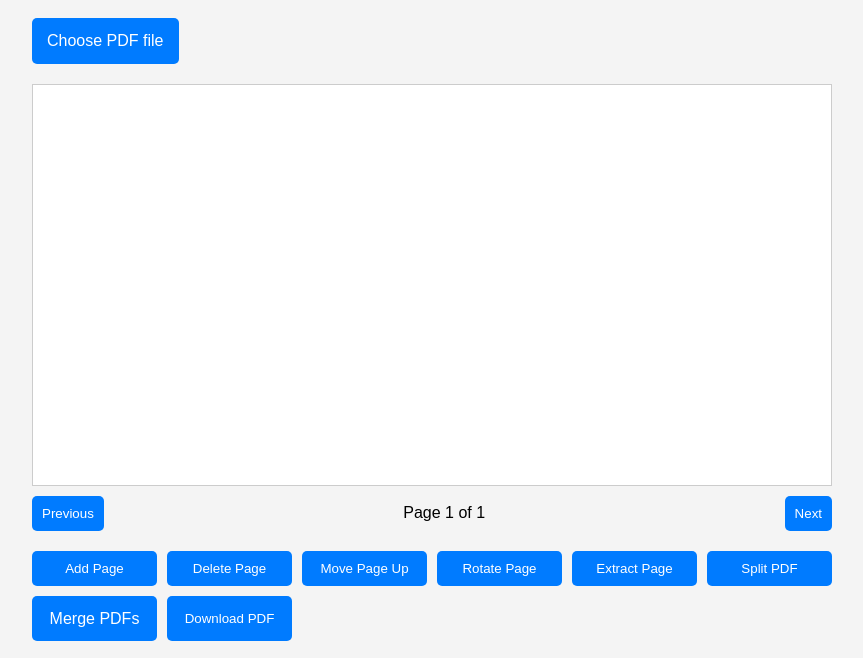
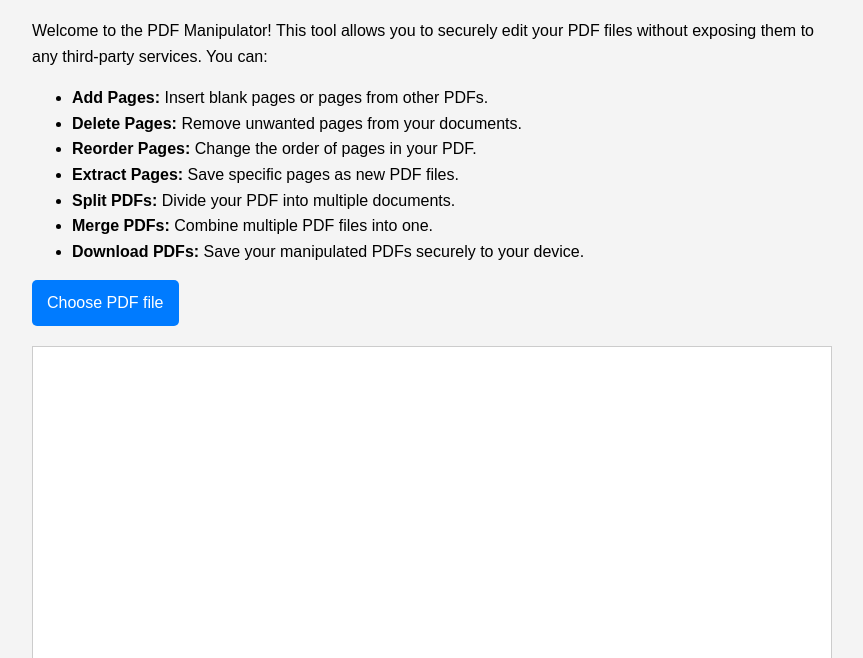
Before and after one commit to Neural-Nirvana/privpdf, a plain HTML site: page index.html in a window 1280 px wide. Shown: the part 96-754 px from the top of the page, without its empty margins (208-1071 px from the left). Drawn offline with Linux system fonts and the light colour scheme; a script that the page names is missing.

Commit message:
added description

```diff
--- a/index.html
+++ b/index.html
@@ -3,7 +3,10 @@
 <head>
     <meta charset="UTF-8">
     <meta name="viewport" content="width=device-width, initial-scale=1.0">
-    <title>PDF Manipulator</title>
+    <title>PDF Manipulator - Edit, Merge, Split, and Download PDFs Securely</title>
+    <meta name="description" content="Easily manipulate your PDF files online. Add, delete, reorder, extract, split, and merge PDFs without exposing your documents to third parties.">
+    <meta name="keywords" content="PDF manipulator, edit PDF, merge PDF, split PDF, extract PDF, secure PDF editing, online PDF tools">
+    <meta name="author" content="Your Name">
     <link rel="stylesheet" href="styles.css">
 
     <!-- Include PDF.js library -->
@@ -13,10 +16,26 @@
     <!-- Include PDF-Lib library -->
     <script src="https://unpkg.com/pdf-lib@1.17.1/dist/pdf-lib.min.js"></script>
 
+    <!-- Open Graph Meta Tags for Social Media Sharing -->
+    <meta property="og:title" content="PDF Manipulator">
+    <meta property="og:description" content="Manipulate your PDF files securely without exposing them to third parties.">
+    <meta property="og:image" content="path/to/your/image.jpg"> <!-- Replace with your image path -->
+    <meta property="og:url" content="https://yourwebsite.com"> <!-- Replace with your website URL -->
+    <meta property="og:type" content="website">
 </head>
 <body>
     <div class="container">
         <h1>PDF Manipulator</h1>
+        <p>Welcome to the PDF Manipulator! This tool allows you to securely edit your PDF files without exposing them to any third-party services. You can:</p>
+        <ul>
+            <li><strong>Add Pages:</strong> Insert blank pages or pages from other PDFs.</li>
+            <li><strong>Delete Pages:</strong> Remove unwanted pages from your documents.</li>
+            <li><strong>Reorder Pages:</strong> Change the order of pages in your PDF.</li>
+            <li><strong>Extract Pages:</strong> Save specific pages as new PDF files.</li>
+            <li><strong>Split PDFs:</strong> Divide your PDF into multiple documents.</li>
+            <li><strong>Merge PDFs:</strong> Combine multiple PDF files into one.</li>
+            <li><strong>Download PDFs:</strong> Save your manipulated PDFs securely to your device.</li>
+        </ul>
         <div class="file-input-wrapper">
             <input type="file" id="pdfInput" accept=".pdf">
             <label for="pdfInput">Choose PDF file</label>
```
